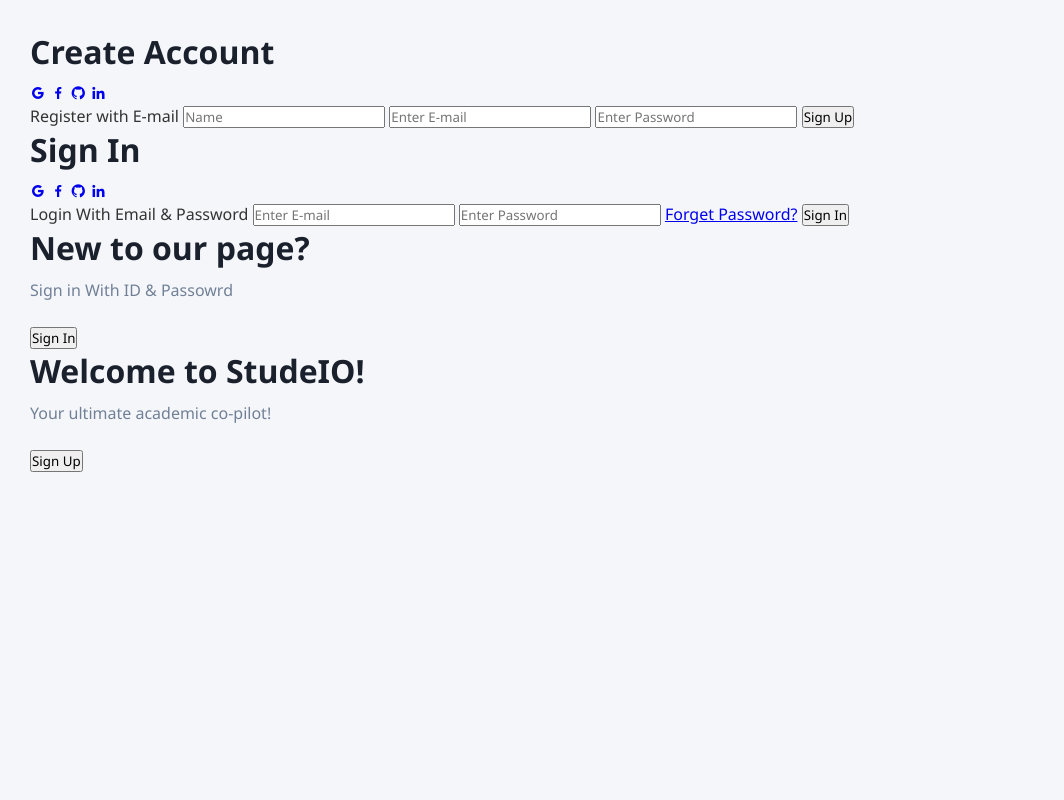
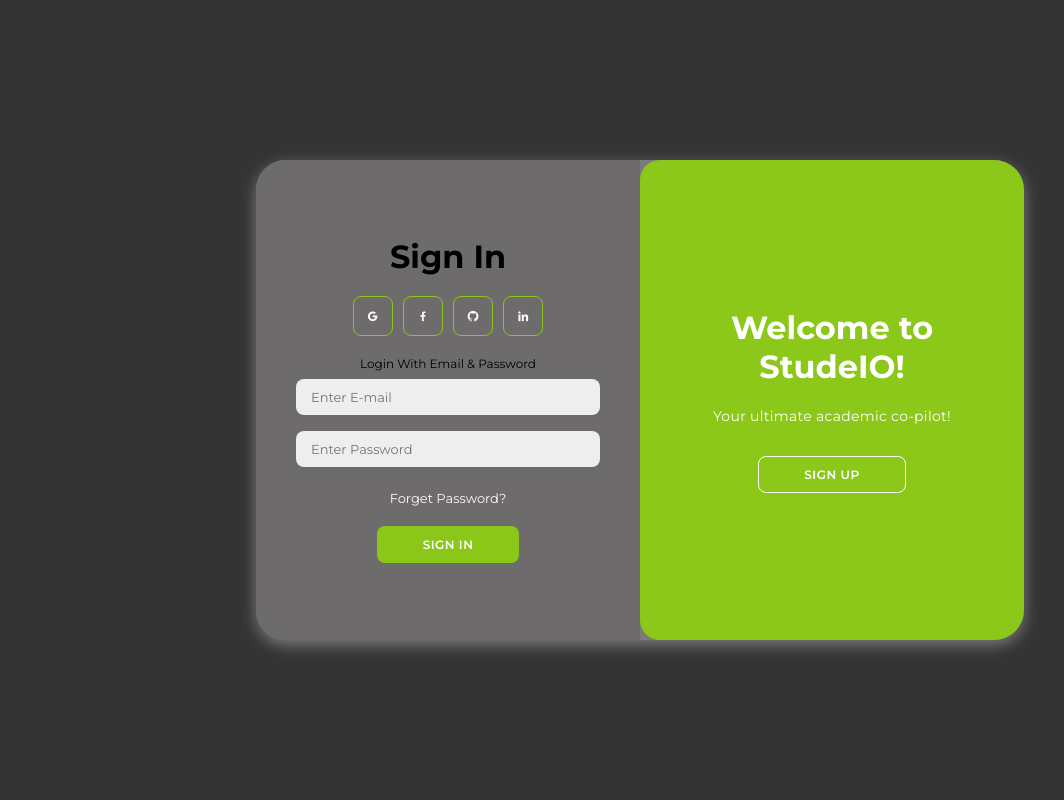
Before and after one commit to StudySyncTeam/Initial-StudySync-project, a Flask app: page /login in a window 1280 px wide. Shown: the whole page, without its empty margins (0-1064 px from the left). Run offline with Flask 3, Linux system fonts and the light colour scheme.

Commit message:
Fix static CSS path and update template layout

```diff
--- a/config.py
+++ b/config.py
@@ -7,3 +7,7 @@
     "database": os.environ.get("DB_NAME", "studysync"),
     "port": int(os.environ.get("DB_PORT", 3306))
 }
+
+# If running in cloud, handle SSL parameters dynamically
+if os.environ.get("DB_HOST"):
+    DB_CONFIG["ssl_disabled"] = False
--- a/static/css/style.css
+++ b/static/css/style.css
@@ -1,103 +1,208 @@
-* {
-    box-sizing: border-box;
+@import url('https://fonts.googleapis.com/css2?family=Montserrat:wght@300;400;500;600;700&display=swap');
+
+*{
     margin: 0;
     padding: 0;
-    font-family: 'Segoe UI', Tahoma, Geneva, Verdana, sans-serif;
+    box-sizing: border-box;
+    font-family: 'Montserrat', sans-serif;
 }
 
-body {
-    background-color: #f4f6f9;
-    color: #333;
-    padding: 30px;
+body{
+    background-color: rgba(0, 0, 0, 0.795);
+    display: flex;
+    align-items: center;
+    justify-content: center;
+    flex-direction: column;
+    height: 100vh;
 }
 
-h1 {
-    font-size: 2rem;
-    margin-bottom: 10px;
-    color: #1a202c;
+.container{
+    background-color: rgba(255, 255, 255, 0.35);
+    border-radius: 30px;
+    box-shadow: 0 5px 15px rgba(255, 255, 255, 0.35);
+    position: relative;
+    overflow: hidden;
+    width: 768px;
+    max-width: 100%;
+    min-height: 480px;
 }
 
-p {
-    color: #718096;
-    margin-bottom: 25px;
-}
-
-/* Navigation Bar */
-.navbar {
-    display: flex;
-    gap: 15px;
-    background-color: #ffffff;
-    padding: 15px 20px;
-    border-radius: 8px;
-    box-shadow: 0 2px 5px rgba(0,0,0,0.05);
-}
-
-.navbar a {
-    text-decoration: none;
-    color: #4a5568;
-    font-weight: 600;
-    padding: 8px 16px;
-    border-radius: 6px;
-    transition: all 0.2s ease-in-out;
-}
-
-.navbar a:hover {
-    background-color: #3182ce;
-    color: #ffffff;
-}
-
-#todo
-.back-link {
-    display: inline-block;
-    margin-bottom: 15px;
-    color: #3182ce;
-    text-decoration: none;
-    font-weight: 600;
-}
-
-.task-form {
-    display: flex;
-    gap: 10px;
+.container p{
+    font-size: 14px;
+    line-height: 20px;
+    letter-spacing: 0.3px;
     margin: 20px 0;
 }
 
-.task-form input {
-    flex: 1;
-    padding: 10px 14px;
-    border: 1px solid #cbd5e0;
-    border-radius: 6px;
-    font-size: 1rem;
+.container span{
+    font-size: 12px;
 }
 
-.task-form button {
-    padding: 10px 20px;
-    background-color: #3182ce;
-    color: white;
-    border: none;
-    border-radius: 6px;
-    cursor: pointer;
-    font-weight: 600;
+.container a{
+    color: #fff8f8;
+    font-size: 13px;
+    text-decoration: none;
+    margin: 15px 0 10px;
 }
 
-.task-list {
-    list-style: none;
-    padding: 0;
+.container button{
+    background-color: rgba(140, 204, 20, 0.952);
+    color: #fff;
+    font-size: 12px;
+    padding: 10px 45px;
+    border: 1px solid transparent;
+    border-radius: 8px;
+    font-weight: 600;
+    letter-spacing: 0.5px;
+    text-transform: uppercase;
+    margin-top: 10px;
+    cursor: pointer;
 }
 
-.task-list li {
-    background: white;
-    padding: 12px 16px;
-    margin-bottom: 8px;
-    border-radius: 6px;
-    display: flex;
-    justify-content: space-between;
-    align-items: center;
-    box-shadow: 0 1px 3px rgba(0,0,0,0.1);
+.container button.hidden{
+    background-color: transparent;
+    border-color: #fff;
 }
 
-.delete-btn {
-    color: #e53e3e;
-    text-decoration: none;
-    font-size: 0.9rem;
-    font-weight: 600;
+.container form{
+    background-color: #6d6b6b;
+    display: flex;
+    align-items: center;
+    justify-content: center;
+    flex-direction: column;
+    padding: 0 40px;
+    height: 100%;
 }
+
+.container input{
+    background-color: #eee;
+    border:none;
+    margin: 8px 0;
+    padding: 10px 15px;
+    font-size: 13px;
+    border-radius: 8px;
+    width: 100%;
+    outline: none;
+}
+
+.form-container{
+    position: absolute;
+    top: 0;
+    height: 100%;
+    transition: all 0.6s ease-in-out;
+}
+
+.sign-in{
+    left: 0;
+    width: 50%;
+    z-index: 2;
+}
+
+.container.active .sign-in{
+    transform: translateX(100%);
+}
+
+.sign-up{
+    left: 0;
+    width: 50%;
+    opacity: 0;
+    z-index: 1;
+}
+
+.container.active .sign-up{
+    transform: translateX(100%);
+    opacity: 1;
+    z-index: 5;
+    animation: move 0.6s;
+}
+
+@keyframes move{
+    0%, 49.99%{
+        opacity: 0;
+        z-index: 1;
+    }
+    50%, 100%{
+        opacity: 1;
+        z-index: 5;
+    }
+}
+
+.social-icons{
+    margin: 20px 0;
+}
+
+.social-icons a{
+    border: 1px solid rgba(140, 204, 20, 0.952);
+    border-radius: 20%;
+    display: inline-flex;
+    justify-content: center;
+    align-items: center;
+    margin: 0 3px;
+    width: 40px;
+    height: 40px;
+}
+
+.toggle-container{
+    position: absolute;
+    top: 0;
+    left: 50%;
+    width: 50%;
+    height: 100%;
+    overflow: hidden;
+    transition: all 0.6s ease-in-out;
+    border-radius: 20px;
+    z-index: 1000;
+}
+
+.container.active .toggle-container{
+    transform: translateX(-100%);
+    border-radius: 20px;
+}
+
+.toggle{
+    background-color: rgba(140, 204, 20, 0.952);
+    height: 100%;
+    color: #fff;
+    position: relative;
+    left: -100%;
+    height: 100%;
+    width: 200%;
+    transform: translateX(0);
+    transition: all 0.6s ease-in-out;
+}
+
+.container.active .toggle{
+    transform: translateX(50%);
+}
+
+.toggle-panel{
+    position: absolute;
+    width: 50%;
+    height: 100%;
+    display: flex;
+    align-items: center;
+    justify-content: center;
+    flex-direction: column;
+    padding: 0 30px;
+    text-align: center;
+    top: 0;
+    transform: translateX(0);
+    transition: all 0.6s ease-in-out;
+}
+
+.toggle-left{
+    transform: translateX(-200%);
+}
+
+.container.active .toggle-left{
+    transform: translateX(0);
+}
+
+.toggle-right{
+    right: 0;
+    transform: translateX(0);
+}
+
+git status
+git add templates/login.html
+git commit -m "Update login.html template layout"
--- a/templates/login.html
+++ b/templates/login.html
@@ -5,7 +5,7 @@
     <meta charset="UTF-8">
     <meta name="viewport" content="width=device-width, initial-scale=1.0">
 
-    <link rel="stylesheet" href="style.css">
+    <link rel="stylesheet" href="{{ url_for('static', filename='css/style.css') }}">
 
     <link href='https://unpkg.com/boxicons@2.1.4/css/boxicons.min.css' rel='stylesheet'>        <!--https://boxicons.com/ -->
 
```
